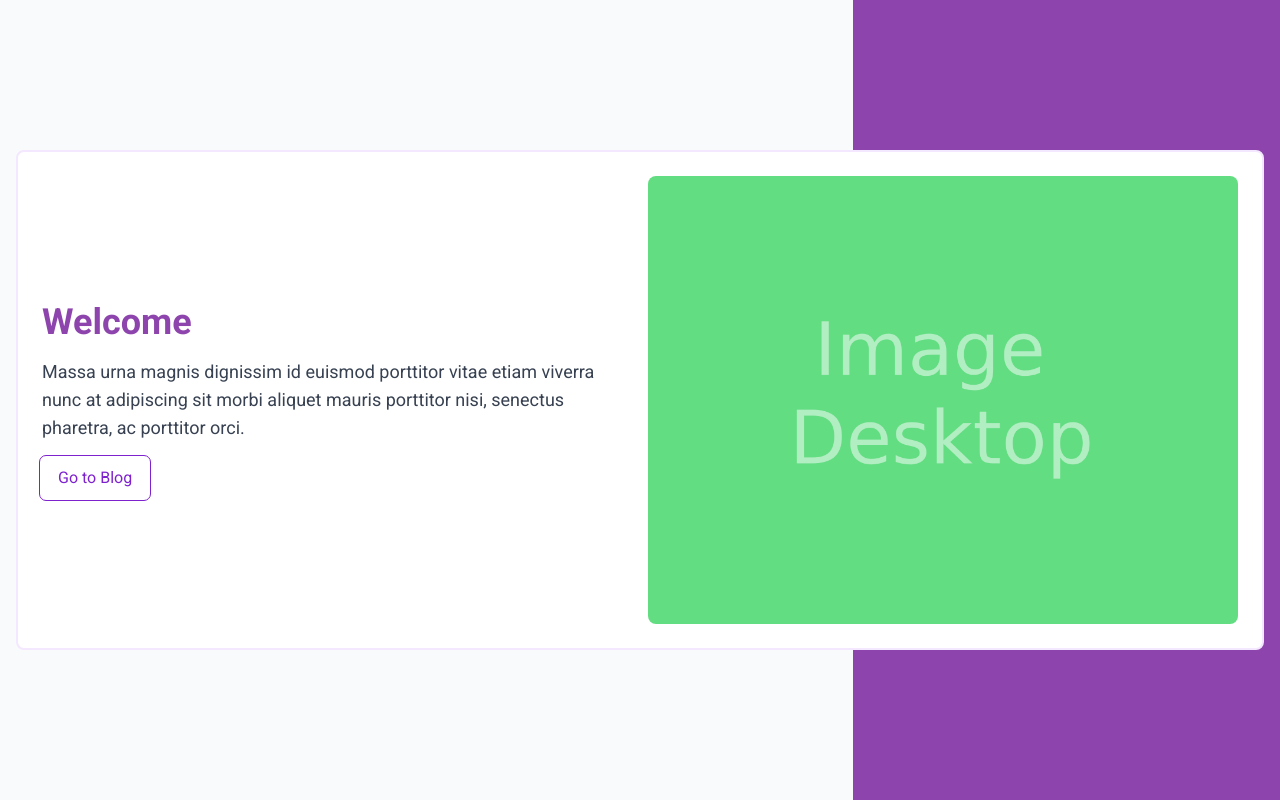
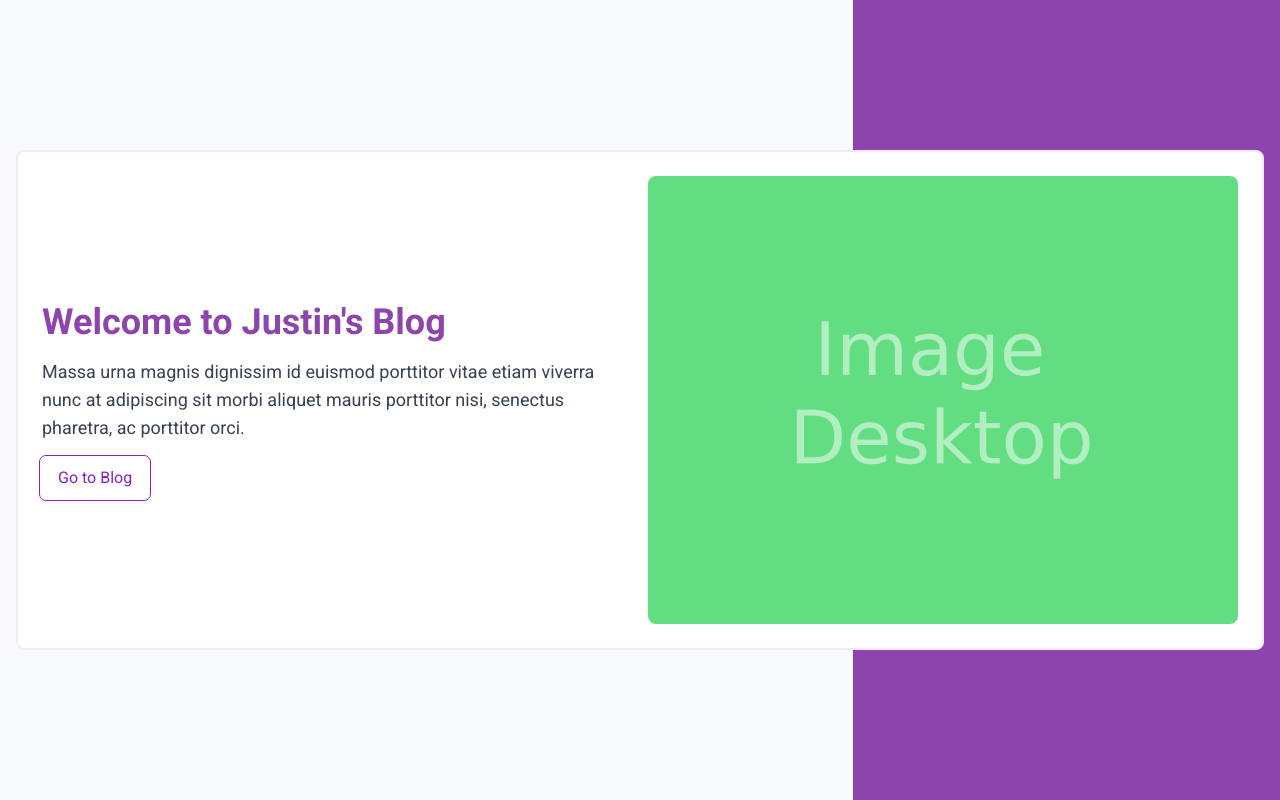
Before and after one commit to jrd59501/nextjs-blog, a Next.js app: page / in a window 1280 px wide. Built offline with nearby package versions, Linux system fonts and the light colour scheme.

Commit message:
change home page title

```diff
--- a/src/app/page.tsx
+++ b/src/app/page.tsx
@@ -7,7 +7,7 @@ export default function Home() {
       <div className="container mx-auto p-4 relative z-10">
         <div className="bg-white border-2 border-purple-100 rounded-lg p-6 grid grid-cols-1 md:grid-cols-2 gap-4">
           <div className="flex flex-col justify-center">
-            <h1 className={`text-4xl font-bold mb-4 ${styles.text_wisteria}`}>Welcome</h1>
+           <h1 className={`text-4xl font-bold mb-4 ${styles.text_wisteria}`}>Welcome to Justin's Blog</h1>
             <p className="text-lg text-gray-700 mb-4">
               Massa urna magnis dignissim id euismod porttitor vitae etiam viverra nunc at adipiscing sit morbi aliquet mauris porttitor nisi, senectus pharetra, ac porttitor orci.
             </p>
```
